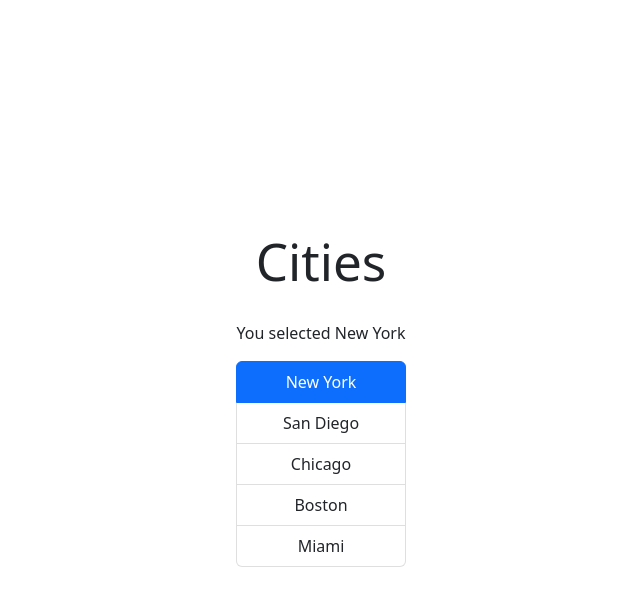
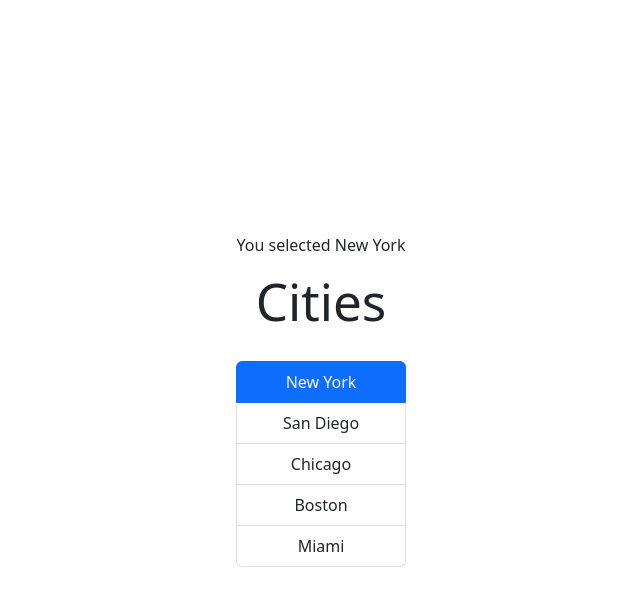
Before and after one commit to uwla/react-app, a React app: page / in a window 1280 px wide. Both pictures are taken after a click on the item "New York". Shown: the top 606 px of the page, without its empty margins (319-959 px from the left). Built offline with nearby package versions, Linux system fonts and the light colour scheme; the HTML template or start-up script is replaced by a standard one.

Commit message:
refactor: emit event data to parent component

```diff
--- a/src/App.tsx
+++ b/src/App.tsx
@@ -1,12 +1,25 @@
+import { useState } from "react";
 import "./App.css";
 import ListGroup from "./components/ListGroup";
 
 function App() {
     const items = ["New York", "San Diego", "Chicago", "Boston", "Miami"];
 
+    let [selected, setSelected] = useState("");
+
+    const handleSelected = (item: string) => {
+        setSelected(item);
+    };
+
     return (
         <div>
-            <ListGroup items={items} title="Cities" />
+            {selected != "" && <p>You selected {selected}</p>}
+
+            <ListGroup
+                title="Cities"
+                items={items}
+                onSelectedItem={handleSelected}
+            />
         </div>
     );
 }
--- a/src/components/ListGroup.tsx
+++ b/src/components/ListGroup.tsx
@@ -3,21 +3,23 @@ import { useState } from "react";
 interface Props {
     items: string[];
     title: string;
+    onSelectedItem: (item: string) => void;
 }
 
 function ListGroup(props: Props) {
-    let { items, title } = props;
+    let { items, title, onSelectedItem } = props;
 
     let [selected, setIndex] = useState(-1);
 
-    let msg = <p>You selected {items[selected]}</p>;
+    const handleClick = (index: number) => {
+        setIndex(index);
+        onSelectedItem(items[index]);
+    };
 
     return (
         <>
             <h1>{title}</h1>
             <br />
-
-            {selected != -1 && msg}
 
             <ul className="list-group">
                 {items.map((item, index) => (
@@ -28,7 +30,7 @@ function ListGroup(props: Props) {
                                 ? "list-group-item"
                                 : "list-group-item active"
                         }
-                        onClick={() => setIndex(index)}
+                        onClick={() => handleClick(index)}
                     >
                         {item}
                     </li>
```
